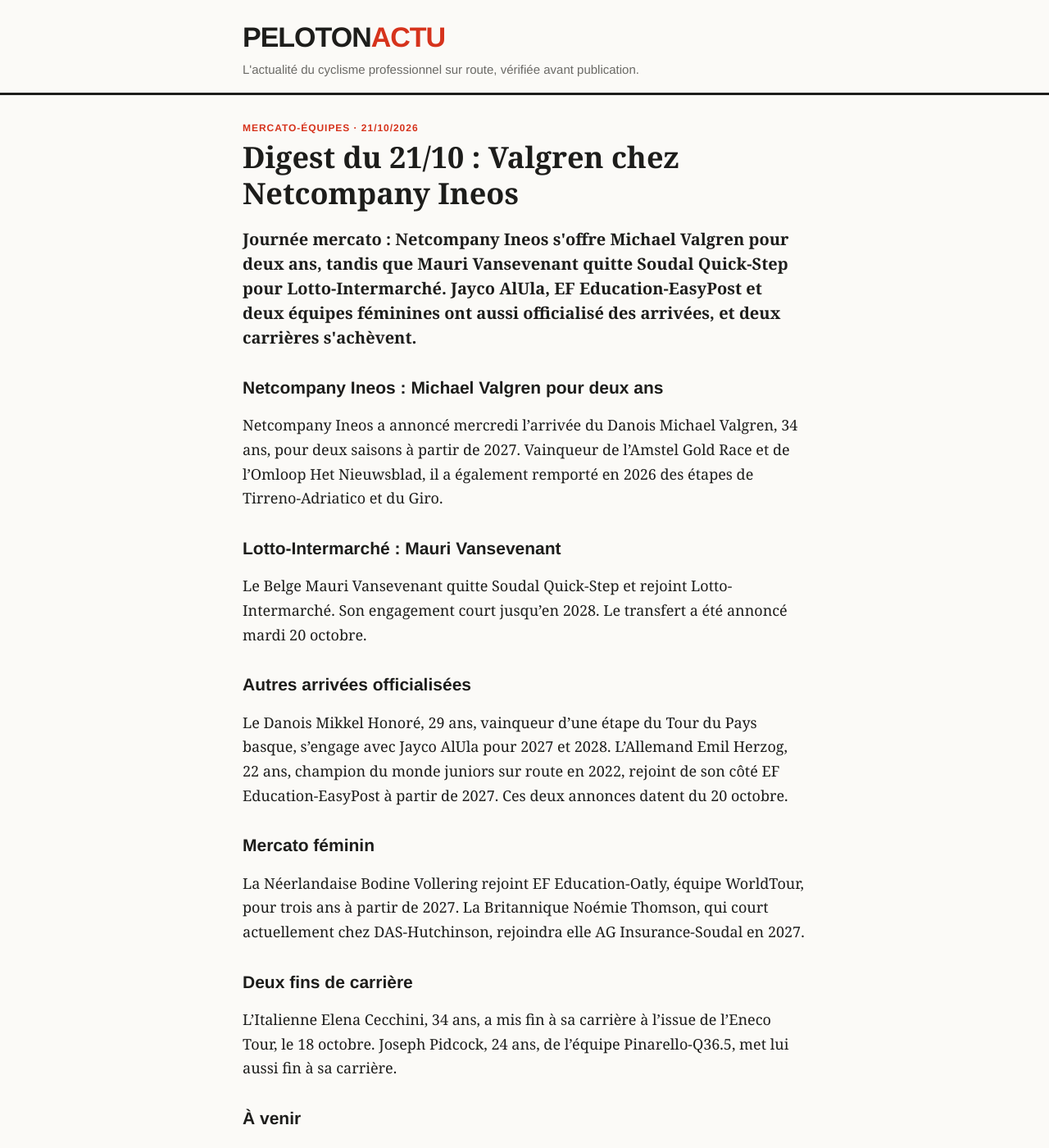
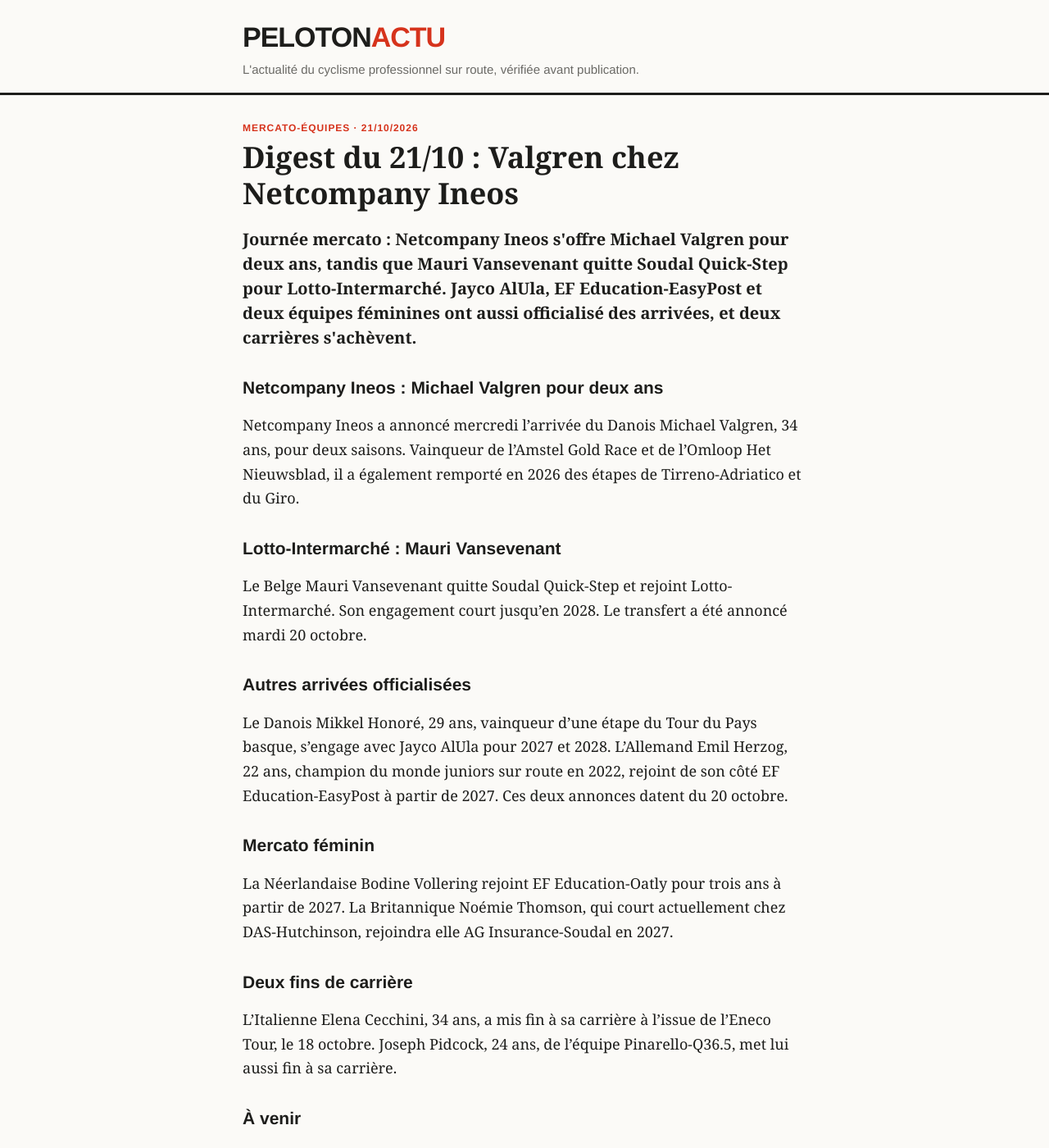
Before and after one commit to antoinebb/test-repo, a Jekyll site: the page built from _posts/2026-10-21-digest-21-10-valgren-netcompany-ineos.md, in a window 1280 px wide and 1400 px high. Shown: the whole window at 82% size. Built offline with Jekyll 4.4.1, drawn with Linux system fonts in a browser that asks for light colours.

Commit message:
Correction n°1 : Digest du 21/10 : Valgren chez Netcompany Ineos
Co-Authored-By: Claude Sonnet 5.5 <noreply@anthropic.com>
Claude-Session: https://claude.ai/code/session_01AosSSzcfzZSLyTxTgWEEfu

```diff
--- a/_posts/2026-10-21-digest-21-10-valgren-netcompany-ineos.md
+++ b/_posts/2026-10-21-digest-21-10-valgren-netcompany-ineos.md
@@ -12,7 +12,7 @@ tags: ["Digest", "Mercato", "Netcompany Ineos", "Tour de France 2027"]
 
 ## Netcompany Ineos : Michael Valgren pour deux ans
 
-Netcompany Ineos a annoncé mercredi l'arrivée du Danois Michael Valgren, 34 ans, pour deux saisons à partir de 2027. Vainqueur de l'Amstel Gold Race et de l'Omloop Het Nieuwsblad, il a également remporté en 2026 des étapes de Tirreno-Adriatico et du Giro.
+Netcompany Ineos a annoncé mercredi l'arrivée du Danois Michael Valgren, 34 ans, pour deux saisons. Vainqueur de l'Amstel Gold Race et de l'Omloop Het Nieuwsblad, il a également remporté en 2026 des étapes de Tirreno-Adriatico et du Giro.
 
 ## Lotto-Intermarché : Mauri Vansevenant
 
@@ -24,7 +24,7 @@ Le Danois Mikkel Honoré, 29 ans, vainqueur d'une étape du Tour du Pays basque,
 
 ## Mercato féminin
 
-La Néerlandaise Bodine Vollering rejoint EF Education-Oatly, équipe WorldTour, pour trois ans à partir de 2027. La Britannique Noémie Thomson, qui court actuellement chez DAS-Hutchinson, rejoindra elle AG Insurance-Soudal en 2027.
+La Néerlandaise Bodine Vollering rejoint EF Education-Oatly pour trois ans à partir de 2027. La Britannique Noémie Thomson, qui court actuellement chez DAS-Hutchinson, rejoindra elle AG Insurance-Soudal en 2027.
 
 ## Deux fins de carrière
 
```
